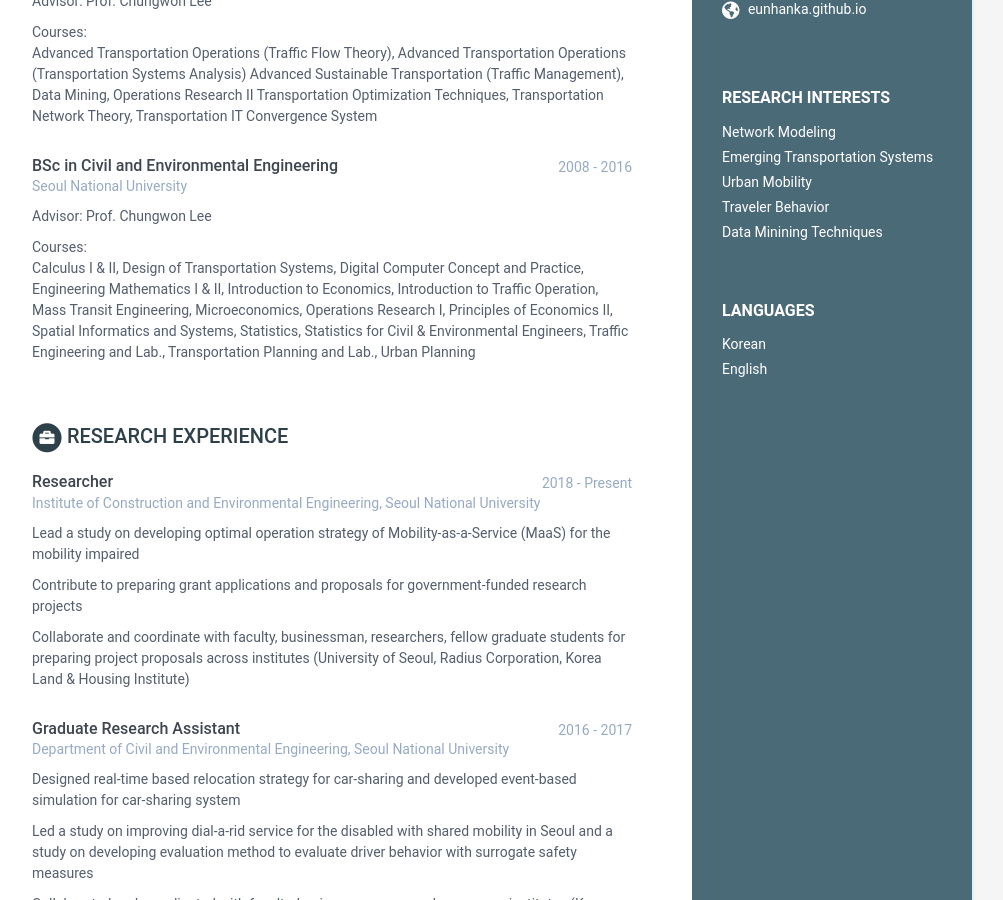
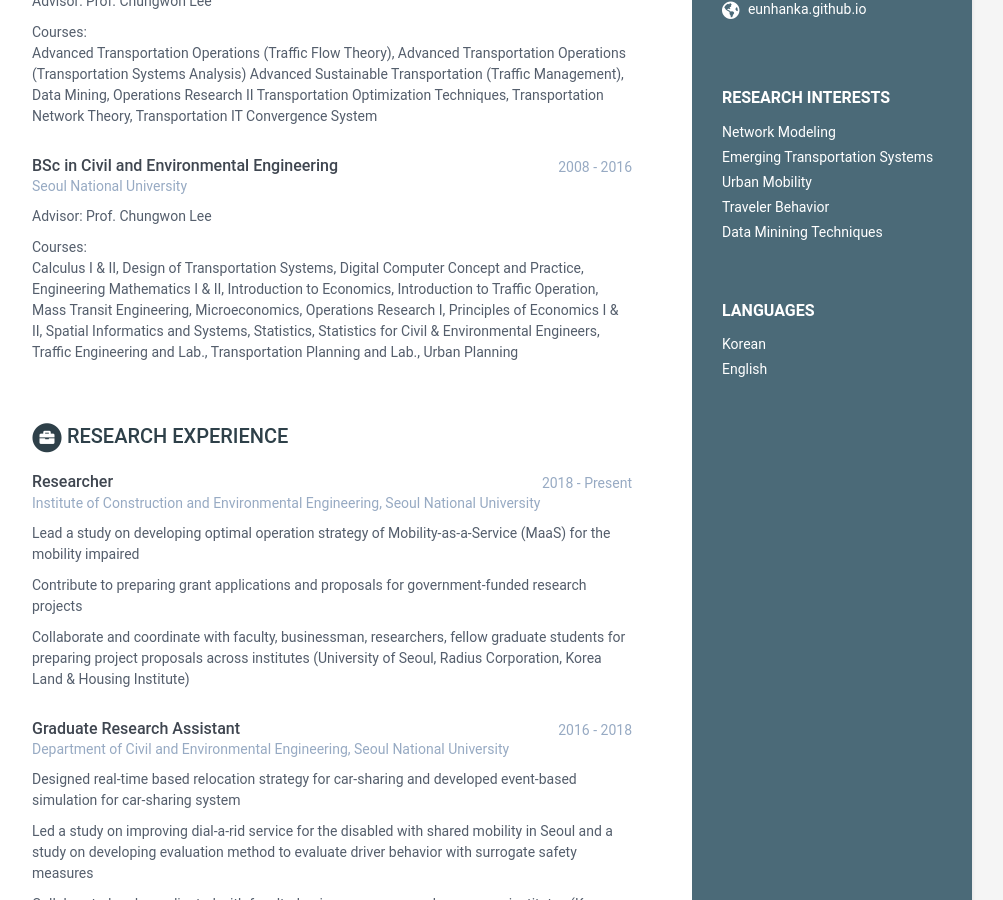
Before and after one commit to eunhanka/eunhanka.github.io, a Jekyll site: the page built from index.html, in a window 1280 px wide and 900 px high, scrolled down 476 px. Shown: the whole window, without its empty margins (168-1171 px from the left). Built offline with Jekyll 4.4.1, drawn with Linux system fonts in a browser that asks for light colours.

Commit message:
Update data.yml

```diff
--- a/_data/data.yml
+++ b/_data/data.yml
@@ -67,7 +67,7 @@
         <p>Courses: <br>
         Calculus I & II, Design of Transportation Systems, Digital Computer Concept and Practice, Engineering Mathematics I & II,
         Introduction to Economics, Introduction to Traffic Operation, Mass Transit Engineering, Microeconomics,
-        Operations Research I, Principles of Economics II, Spatial Informatics and Systems, Statistics,
+        Operations Research I, Principles of Economics I & II, Spatial Informatics and Systems, Statistics,
         Statistics for Civil & Environmental Engineers, Traffic Engineering and Lab., Transportation Planning and Lab., Urban Planning
 
 research_experiences:
@@ -83,7 +83,7 @@
 #          - Bullet point
 
     - role: Graduate Research Assistant
-      time: 2016 - 2017
+      time: 2016 - 2018
       company: Department of Civil and Environmental Engineering, Seoul National University
       details: |
         <p>Designed real-time based relocation strategy for car-sharing and developed event-based simulation for car-sharing system</p>
@@ -107,7 +107,7 @@
         <p>Assisted in teaching, grading and preparing course material for core subjects of transportation in undergraduate and graduate program</p>
         <p>Supervised undergraduate student projects and team activities around collecting and analyzing data,
         and designing future transportation system in campus</p>
-        Course: <br>
+        Course:
           - Sustainable Transportation Systems 		      (Fall 2017, Undergraduate)
           - Advanced Transportation Operation 		      (Spring 2017, Graduate)
           - Leadership for Civil Engineers 		          (Spring 2017, Undergraduate)
```
